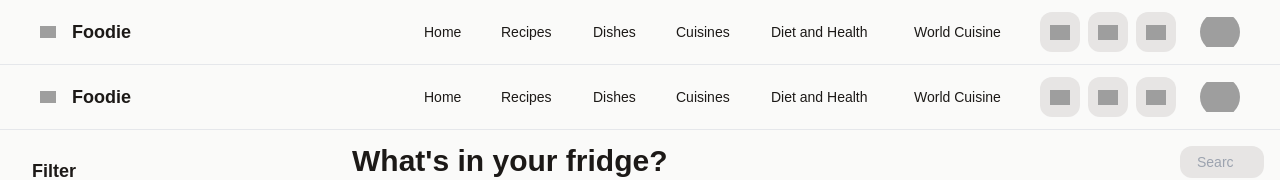
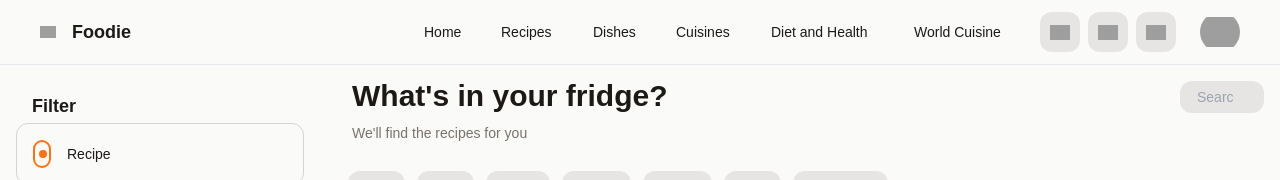
Before and after one commit to hannahwalsh7/recipe-finder, a Next.js app: page /search in a window 1280 px wide. Shown: the top 180 px of the page. Built offline with nearby package versions, Linux system fonts and the light colour scheme; grey boxes are pictures that could not be loaded.

Commit message:
Remove header from recipe detail and search

```diff
--- a/app/recipe-detail/page.tsx
+++ b/app/recipe-detail/page.tsx
@@ -60,8 +60,6 @@ const reviews: ReviewsProps = {
 
 const Search = () => {
   return (
-    <div>
-      <Header />
     <div style={{ display: 'flex', gap: '16px' }}>
       <FilterContainer />
       <div className='flex flex-col g-6'>
@@ -73,7 +71,6 @@ const Search = () => {
       </div>
 
     </div>
-    </div>
   );
 };
 
--- a/app/search/page.tsx
+++ b/app/search/page.tsx
@@ -5,12 +5,9 @@ import Header from "../../components/Header/Header";
 
 const Search = () => {
   return (
-    <div>
-      <Header />
-      <div style={{ display: 'flex', gap: '16px' }}>
-        <FilterContainer />
-        <RecipeSearch />
-      </div>
+    <div style={{ display: 'flex', gap: '16px' }}>
+      <FilterContainer />
+      <RecipeSearch />
     </div>
   );
 };
```
Lines whose indentation alone changed are shown as unchanged.
